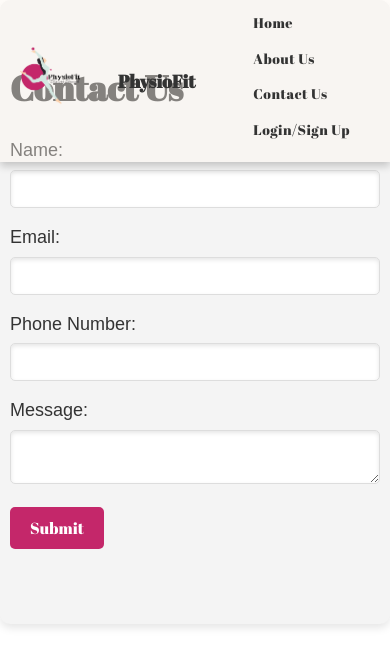
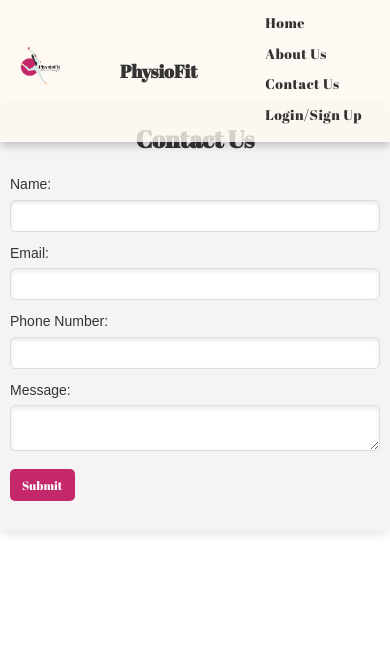
Before and after one commit to samarth-bhalala/sgpproject, a PHP site: page /contactus.php in a window 390 px wide. Shown: the top 667 px of the page. Run offline with PHP 8.4, Linux system fonts and the light colour scheme.

Commit message:
Update contactus.php

```diff
--- a/contactus.php
+++ b/contactus.php
@@ -1,10 +1,10 @@
 <!DOCTYPE html>
 <html>
 <head>
-    <title>index</title>
+    <title>Contact Us</title>
     <link rel="stylesheet" href="https://fonts.googleapis.com/css2?family=Abril+Fatface&display=swap"> <!-- Link to Abril Fatface Font -->
     <style>
-  * {
+    * {
         margin: 0;
         padding: 0;
         box-sizing: border-box;
@@ -18,7 +18,7 @@
     }
 
     header {
-        background: rgba(255, 248, 241, 0.4); /* Transparent background */
+        background: rgba(255, 248, 241, 0.8); /* More opaque background for better visibility */
         color: #333;
         padding: 0;
         position: fixed; /* Fix the header at the top */
@@ -38,12 +38,12 @@
     }
 
     .logo img {
-        max-height: 80px;
+        max-height: 50px; /* Further reduced size for a more compact fit */
     }
 
     .name h1 {
         font-family: 'Abril Fatface', cursive; /* Apply Abril Fatface font */
-        font-size: 45px;
+        font-size: 30px; /* Reduced size for better fit */
         color: #333;
     }
 
@@ -55,15 +55,15 @@
     }
 
     ul li {
-        margin-left: 20px;
+        margin-left: 10px; /* Further reduced margin for better spacing */
     }
 
     .nav-link {
         text-decoration: none;
-        font-size: 20px;
+        font-size: 16px; /* Reduced font size */
         color: #333;
-        padding: 10px 20px;
-        border-radius: 10px;
+        padding: 5px 10px; /* Adjusted padding */
+        border-radius: 5px;
         font-family: 'Abril Fatface', cursive; /* Apply Abril Fatface font */
         letter-spacing: 0.5px; /* Add space between letters */
         transition: background-color 0.3s ease, color 0.3s ease, transform 0.3s ease;
@@ -72,13 +72,13 @@
     .nav-link:hover {
         background-color: #C4276A;
         color: #fff;
-        transform: scale(1.1);
+        transform: scale(1.05); /* Slightly less scaling */
         box-shadow: 0 4px 8px rgba(0, 0, 0, 0.3);
     }
 
     @media (max-width: 768px) {
         .name h1 {
-            font-size: 20px;
+            font-size: 20px; /* Adjusted for better fit */
         }
 
         ul {
@@ -88,28 +88,29 @@
 
         ul li {
             margin-left: 0;
-            margin-bottom: 10px;
+            margin-bottom: 5px; /* Reduced margin bottom */
         }
     }
 
     @media (max-width: 480px) {
         .logo img {
-            max-height: 60px;
+            max-height: 40px; /* Further reduced size */
         }
 
         .name h1 {
-            font-size: 18px;
+            font-size: 18px; /* Further reduced size */
         }
 
         .nav-link {
-            font-size: 14px;
+            font-size: 14px; /* Adjusted font size */
+            padding: 3px 8px; /* Adjusted padding */
         }
     }
 
     .container {
-        padding: 80px 20px; /* Add padding to account for fixed header */
-        max-width: 800px;
-        margin: auto;
+        padding: 30px 15px; /* Reduced padding */
+        max-width: 500px; /* Further reduced width for better fit */
+        margin: 100px auto 20px; /* Adjusted margins for better spacing */
         background-color: #f4f4f4;
         border-radius: 10px;
         box-shadow: 0 4px 8px rgba(0, 0, 0, 0.1);
@@ -117,27 +118,28 @@
 
     .container h2 {
         font-family: 'Abril Fatface', cursive;
-        font-size: 35px;
+        font-size: 24px; /* Reduced size */
         color: #333;
-        margin-bottom: 20px;
+        margin-bottom: 15px;
+        text-align: center; /* Center aligned heading */
     }
 
     .form-group {
-        margin-bottom: 15px;
+        margin-bottom: 10px; /* Reduced bottom margin */
     }
 
     .form-group label {
         display: block;
-        font-size: 18px;
-        margin-bottom: 5px;
+        font-size: 14px; /* Further reduced size */
+        margin-bottom: 4px; /* Reduced margin bottom */
         color: #333;
     }
 
     .form-group input,
     .form-group textarea {
         width: 100%;
-        padding: 10px;
-        font-size: 16px;
+        padding: 8px; /* Reduced padding */
+        font-size: 12px; /* Further reduced font size */
         border: 1px solid #ddd;
         border-radius: 5px;
         box-shadow: inset 0 2px 4px rgba(0, 0, 0, 0.1);
@@ -154,8 +156,8 @@
         background-color: #C4276A;
         color: #fff;
         border: none;
-        padding: 15px 25px;
-        font-size: 18px;
+        padding: 10px 15px; /* Reduced padding */
+        font-size: 14px; /* Further reduced font size */
         font-family: 'Abril Fatface', cursive;
         border-radius: 5px;
         cursor: pointer;
@@ -169,17 +171,17 @@
 
     @media (max-width: 768px) {
         .container {
-            padding: 60px 10px;
+            padding: 20px 10px; /* Further reduced padding */
         }
 
         .form-group input,
         .form-group textarea {
-            font-size: 14px;
+            font-size: 12px; /* Adjusted font size */
         }
 
         .form-group button {
-            padding: 10px 20px;
-            font-size: 16px;
+            padding: 8px 12px; /* Adjusted padding */
+            font-size: 12px; /* Adjusted font size */
         }
     }
 
@@ -210,7 +212,6 @@
         </nav>
     </header>
 
-
     <div class="container">
         <h2>Contact Us</h2>
         <form action="contact_form_handler.php" method="post">
```
